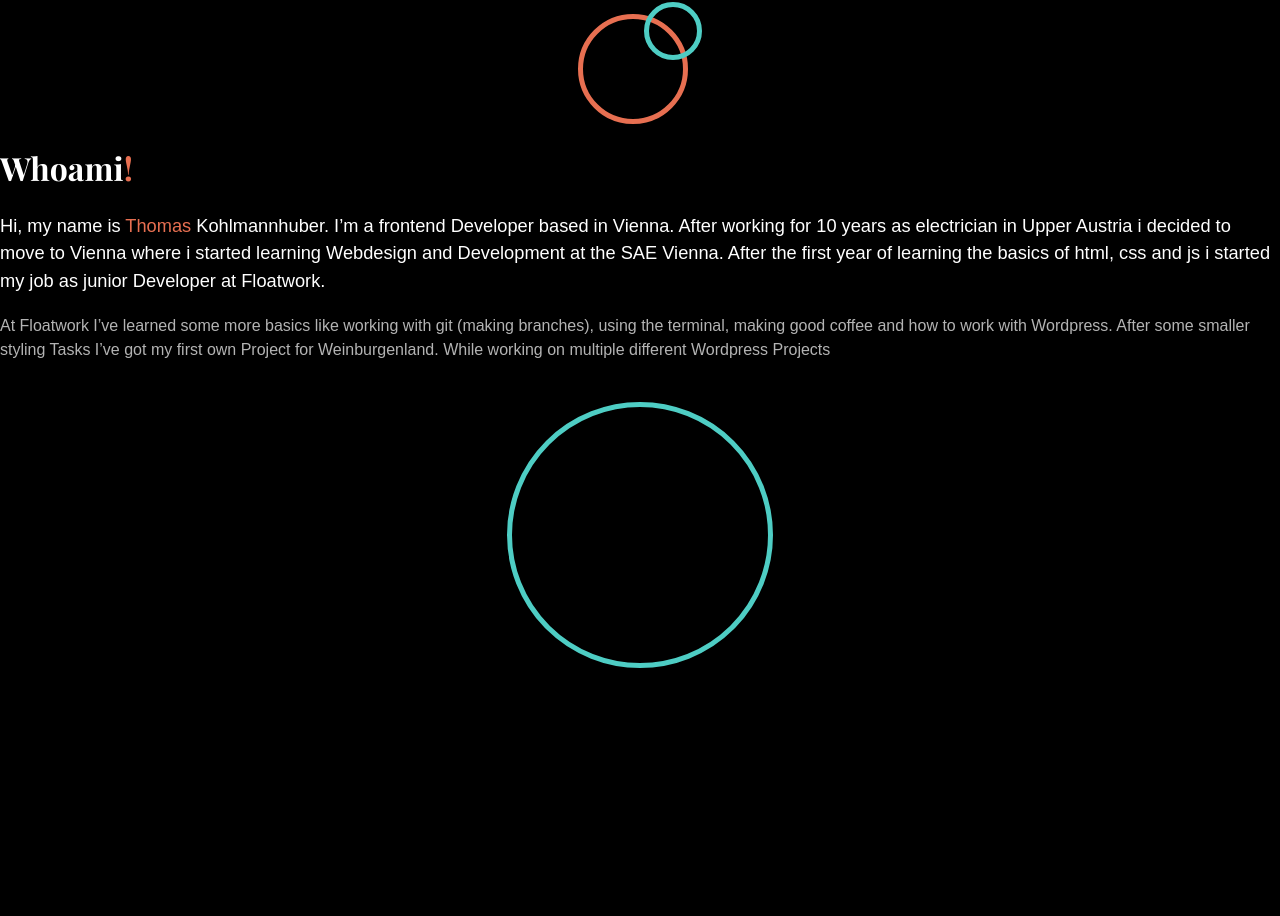
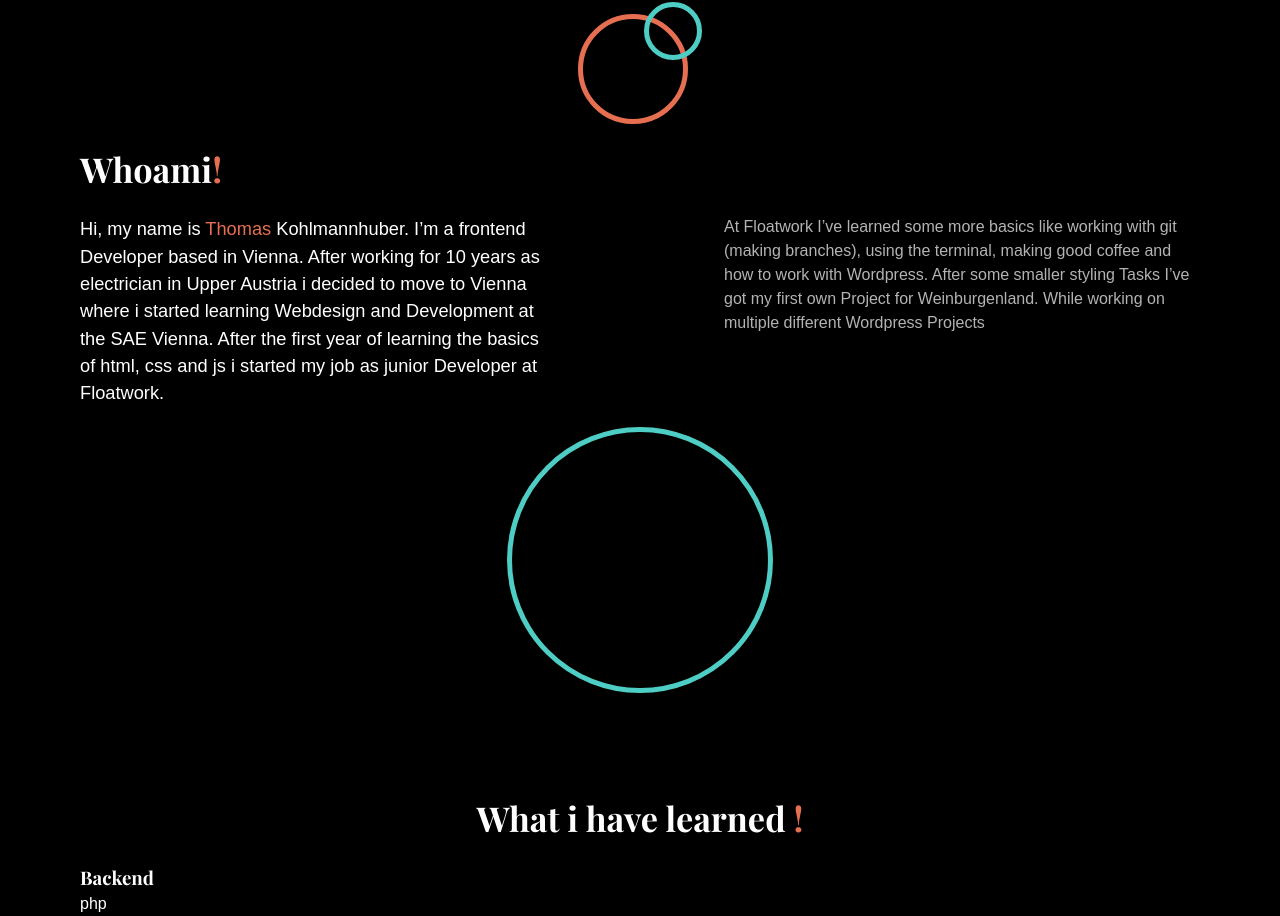
Before and after one commit to tkohlmannhuber/tk_cv, a Nuxt app: page / in a window 1280 px wide. Shown: the part 898-1814 px from the top of the page. Before the commit the page ends 1566 px from the top, so only its background shows below. Built offline with nearby package versions, Linux system fonts and the light colour scheme.

Commit message:
commit for netlify

```diff
--- a/assets/scss/_custom-properties.scss
+++ b/assets/scss/_custom-properties.scss
@@ -57,9 +57,11 @@
     --section-spacing: 80px;
   }
 }
+
 @include media('>=lg') {
   :root {
     //Spacing
+    --hero-h1-font-size: 3.75em;
     --section-spacing: 100px;
   }
 }
--- a/assets/scss/_layout.scss
+++ b/assets/scss/_layout.scss
@@ -25,10 +25,7 @@ body {
 
 .wrapper {
   padding: 0 var(--content-wrapper);
-  margin: 0 auto;
+  margin-left: auto;
+  margin-right: auto;
   max-width: 1400px;
-
-  @include media('>=lg') {
-    padding: 0;
-  }
 }
--- a/assets/scss/_typography.scss
+++ b/assets/scss/_typography.scss
@@ -4,10 +4,7 @@ html {
   font-style: normal;
   font-size: 16px;
 
-  @include media('>=sm') {
-    font-size: 16px;
-  }
-  @include media('>=max-width') {
+  @include media('>=xl') {
     font-size: 18px;
   }
 }
@@ -27,7 +24,7 @@ h1 {
 }
 
 .section-headline {
-  font-size: 2em;
+  font-size: var(--h2-font-size);
 }
 
 a:link,
--- /dev/null
+++ b/components/CardGrid.vue
@@ -0,0 +1,10 @@
+<template>
+  <div class="card-grid-container">
+    <div class="card">
+      <h3>Backend</h3>
+      <ul>
+        <li>php</li>
+      </ul>
+    </div>
+  </div>
+</template>
--- a/components/ExperienceSection.vue
+++ b/components/ExperienceSection.vue
@@ -1,3 +1,17 @@
 <template>
-  <div></div>
+  <section class="wrapper">
+    <h2 class="section-headline">
+      What i have learned <span class="lachs-text">!</span>
+    </h2>
+    <CardGrid />
+  </section>
 </template>
+
+<style lang="scss" scoped>
+@import '~assets/scss/main';
+
+.section-headline {
+  text-align: center;
+  margin-bottom: var(--gap);
+}
+</style>
--- a/components/IntroText.vue
+++ b/components/IntroText.vue
@@ -1,7 +1,7 @@
 <template>
   <article>
-    <div class="headline-intro-container">
-      <h2 class="section-headline">Whoami<span class="lachs-text">!</span></h2>
+    <h2 class="section-headline">Whoami<span class="lachs-text">!</span></h2>
+    <div class="intro-text-container">
       <p class="intro-text-main">
         Hi, my name is <span class="lachs-text">Thomas</span> Kohlmannhuber. I’m
         a frontend Developer based in Vienna. After working for 10 years as
@@ -10,13 +10,14 @@
         year of learning the basics of html, css and js i started my job as
         junior Developer at Floatwork.
       </p>
+      <p class="intro-text">
+        At Floatwork I’ve learned some more basics like working with git (making
+        branches), using the terminal, making good coffee and how to work with
+        Wordpress. After some smaller styling Tasks I’ve got my first own
+        Project for Weinburgenland. While working on multiple different
+        Wordpress Projects
+      </p>
     </div>
-    <p class="intro-text">
-      At Floatwork I’ve learned some more basics like working with git (making
-      branches), using the terminal, making good coffee and how to work with
-      Wordpress. After some smaller styling Tasks I’ve got my first own Project
-      for Weinburgenland. While working on multiple different Wordpress Projects
-    </p>
   </article>
 </template>
 
@@ -28,10 +29,14 @@ article {
   gap: var(--gap);
 }
 
-.headline-intro-container {
-  display: flex;
-  flex-direction: column;
+.intro-text-container {
+  display: grid;
   gap: var(--gap);
+
+  @include media('>=md') {
+    grid-template-columns: repeat(2, 1fr);
+    gap: 15%;
+  }
 }
 
 .intro-text-main {
```
